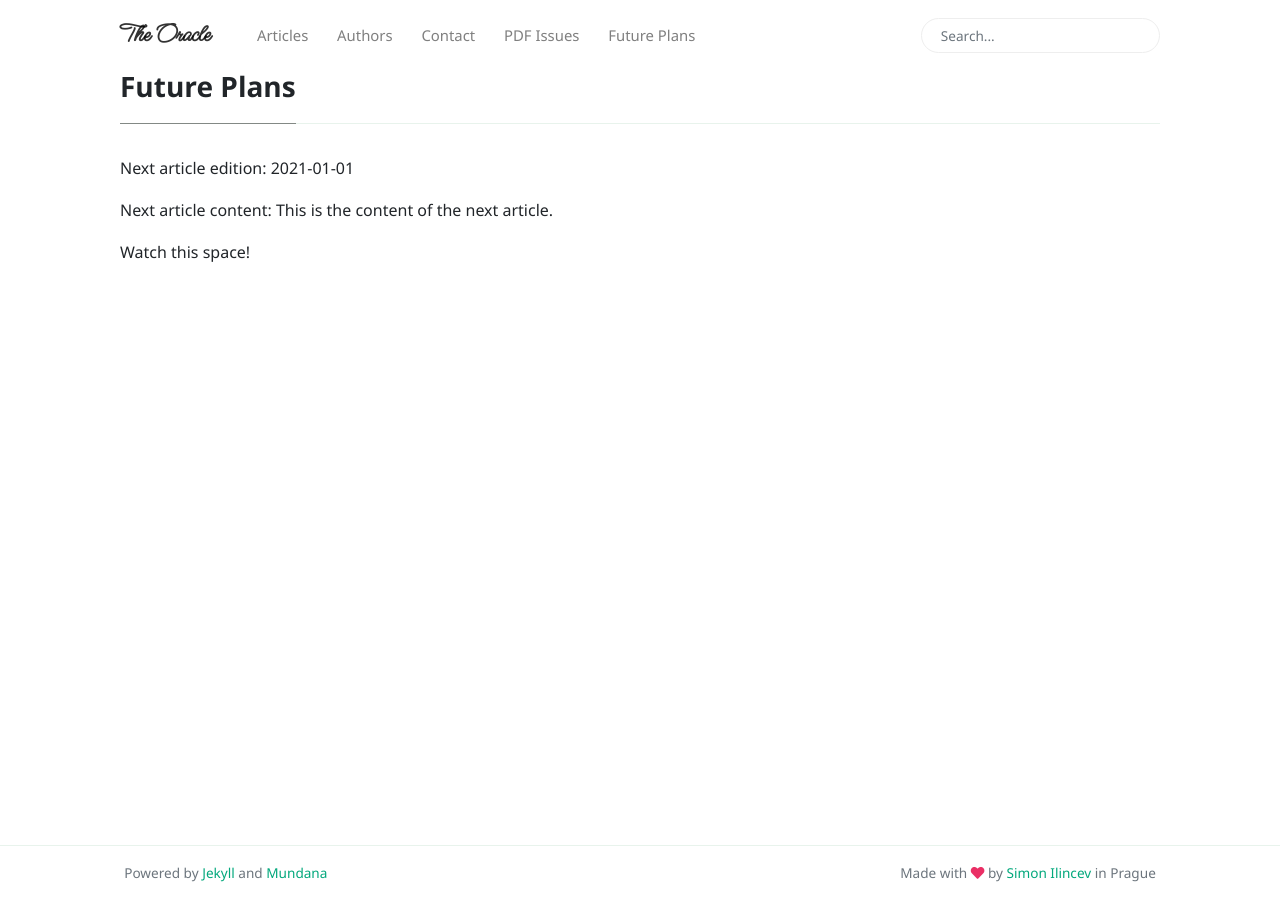
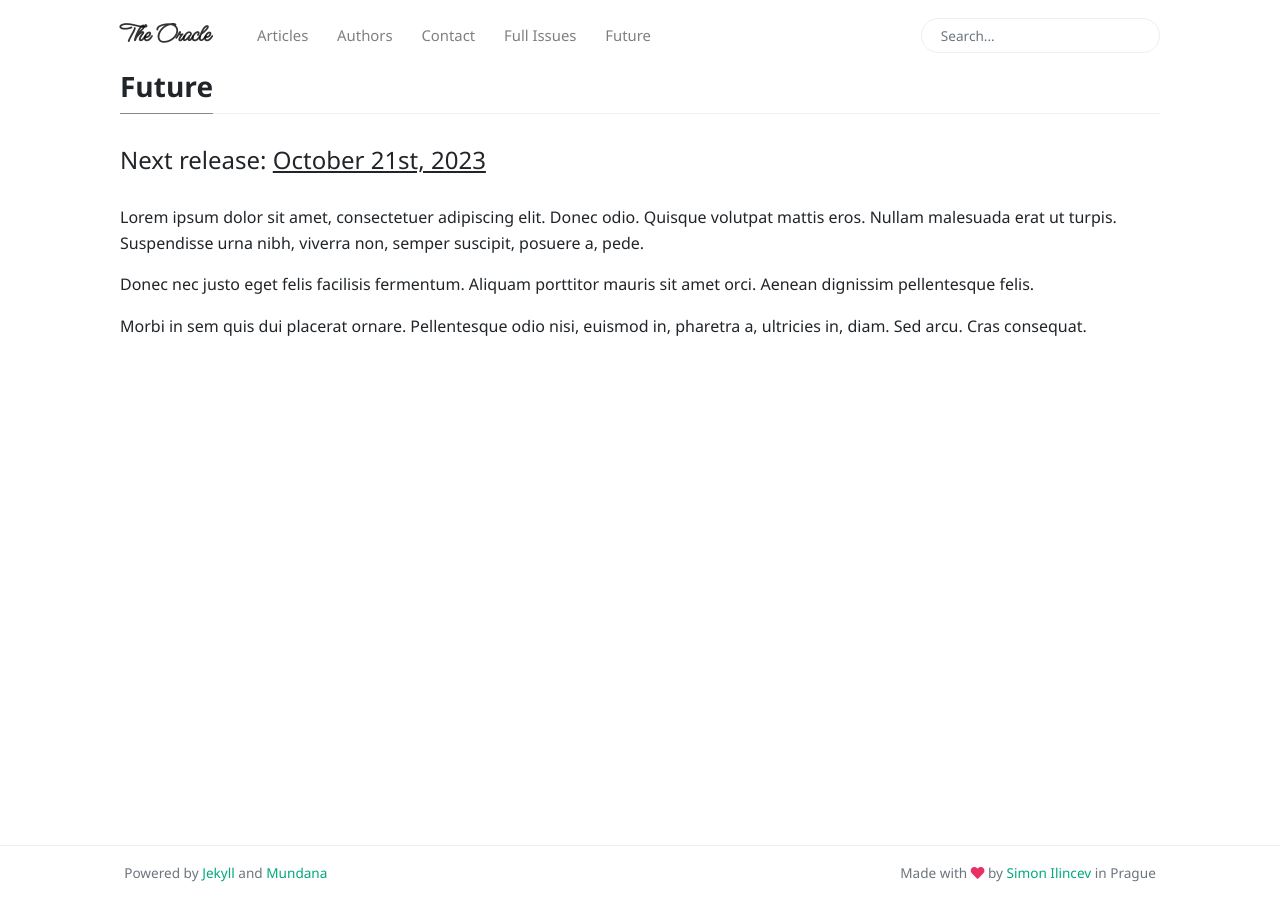
Before and after one commit to Oracle-Mag/oracle-mag, a Jekyll site: the page built from _pages/future-plans.md, in a window 1280 px wide. Built offline with Jekyll 4.4.1, drawn with Linux system fonts in a browser that asks for light colours; nearby versions of some CDN libraries.

Commit message:
finish contact + future pages

```diff
--- a/_includes/menu-header.html
+++ b/_includes/menu-header.html
@@ -10,8 +10,8 @@
 <a class="nav-link" href="{{site.baseurl}}/contact">Contact</a>
 </li>
 <li class="nav-item">
-<a class="nav-link" href="{{site.baseurl}}/pdfs">PDF Issues</a>
+<a class="nav-link" href="{{site.baseurl}}/full-issues">Full Issues</a>
 </li>
 <li class="nav-item">
-<a class="nav-link" href="{{site.baseurl}}/future-plans">Future Plans</a>
+<a class="nav-link" href="{{site.baseurl}}/future">Future</a>
 </li>
--- a/_pages/future-plans.md
+++ b/_pages/future-plans.md
@@ -1,10 +1,13 @@
 ---
-title: "Future Plans"
-permalink: "/future-plans"
+title: "Future"
+permalink: "/future"
 ---
 
-Next article edition: 2021-01-01
-
-Next article content: This is the content of the next article.
-
-Watch this space!
+<div data-aos="fade-right">
+    <h4><span style="font-weight: normal">Next release:&nbsp;</span><span style="text-decoration: underline">October 21st, 2023</span></h4>
+</div>
+<div data-aos="fade-left" data-aos-delay="500" style="margin-top: 30px">
+    <p>Lorem ipsum dolor sit amet, consectetuer adipiscing elit. Donec odio. Quisque volutpat mattis eros. Nullam malesuada erat ut turpis. Suspendisse urna nibh, viverra non, semper suscipit, posuere a, pede.</p>
+    <p>Donec nec justo eget felis facilisis fermentum. Aliquam porttitor mauris sit amet orci. Aenean dignissim pellentesque felis.</p>
+    <p>Morbi in sem quis dui placerat ornare. Pellentesque odio nisi, euismod in, pharetra a, ultricies in, diam. Sed arcu. Cras consequat.</p>
+</div>
--- a/articles/index.html
+++ b/articles/index.html
@@ -9,7 +9,7 @@ pagination:
 <div class="container">
 
 <!-- Begin post excerpts, let's highlight the first 4 posts on top -->
-<div class="row remove-site-content-margin">
+<div class="row">
 
     <!-- latest post -->
     {% assign latest_post = site.posts[0] %}
--- a/assets/css/theme.css
+++ b/assets/css/theme.css
@@ -724,7 +724,7 @@ article h1,article h2,article h3,article h4,article h5,article h6,article .h1,ar
 .spanborder span {
 	border-bottom:1px solid rgba(0,0,0,0.44);
 	display:inline-block;
-	padding-bottom:20px;
+	padding-bottom:10px;
 	margin-bottom:-1px;
 }
 .a2a_default_style .a2a_svg {
```
Also changed, not shown: _pages/contact.md (+3 -3 lines), _pages/pdfs.md (deleted, +0 -19 lines).
